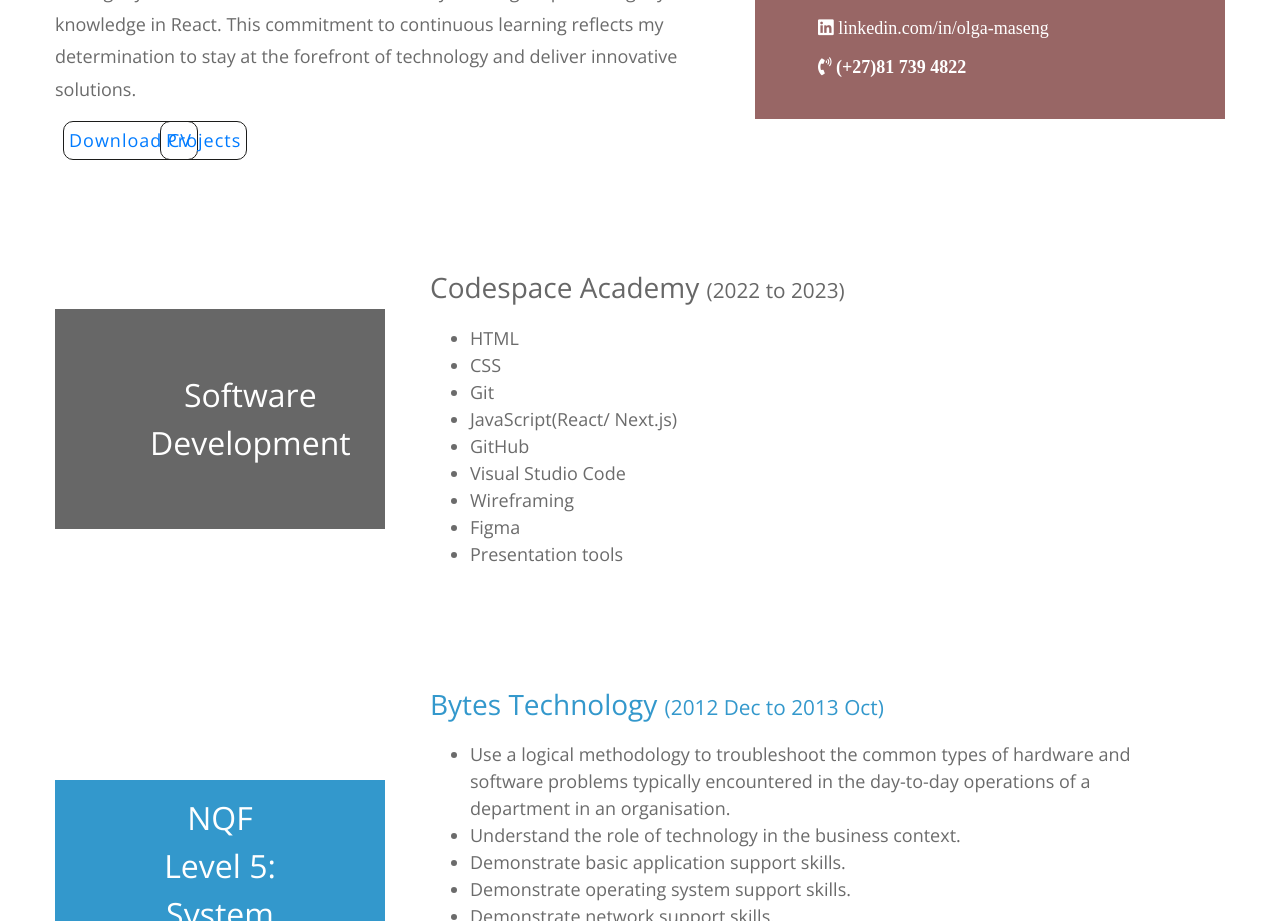
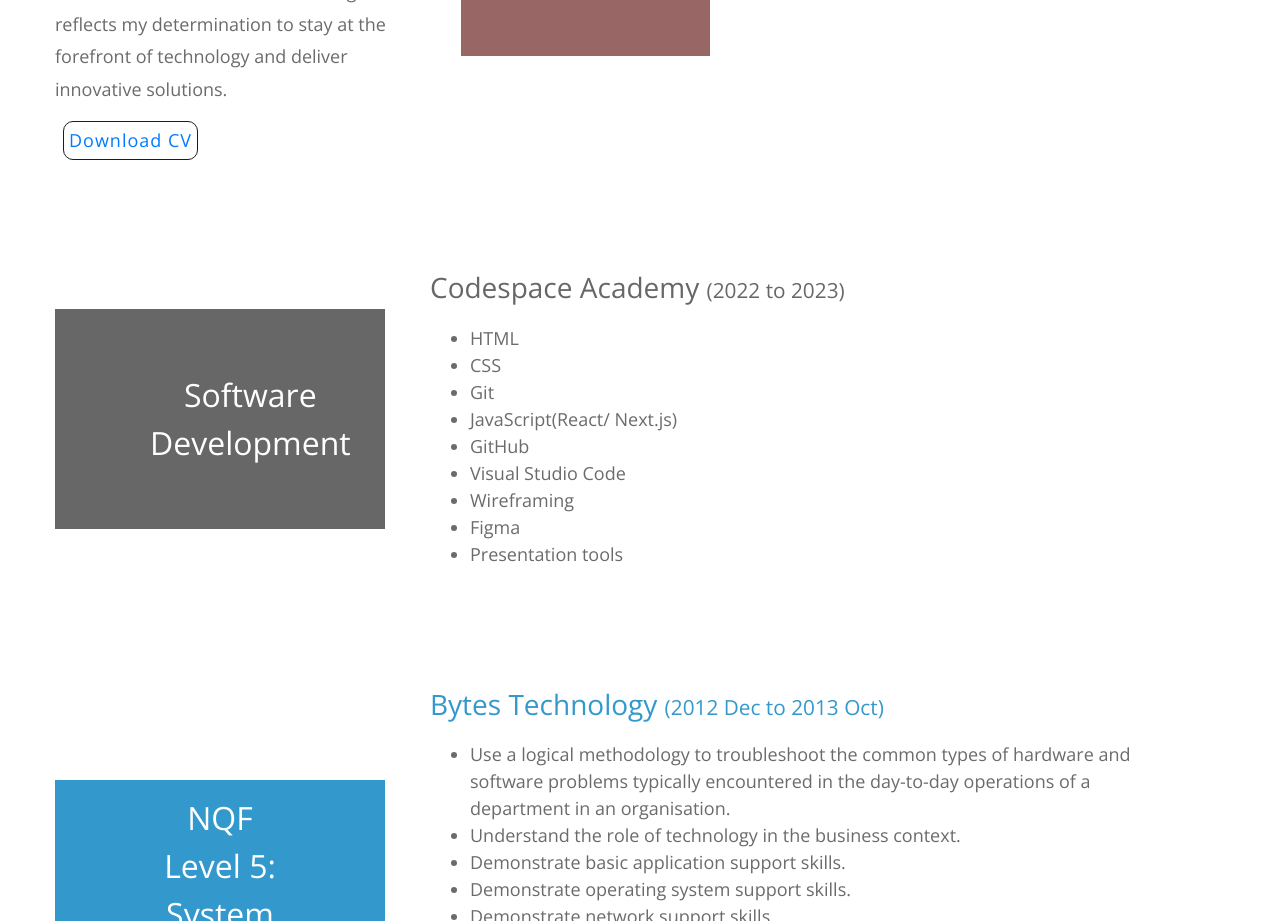
Before and after one commit to olgamaseng/My-Profile, a plain HTML site: page index.html in a window 1280 px wide. Shown: the part 1429-2350 px from the top of the page. Drawn offline with nearby package versions, Linux system fonts and the light colour scheme.

Commit message:
Update index.html

```diff
--- a/index.html
+++ b/index.html
@@ -64,8 +64,8 @@
 
   <!-- View Projects -->
  <div>
-  <a class= 'ml-12 mt-0'href="./Olga Maseng(Software Engineer).pdf" download>Projects</a>
- </div>
+  <!-- <a class= 'ml-12 mt-0'href="./Olga Maseng(Software Engineer).pdf" download>Projects</a>
+ </div>  -->
 
             </div>
           </div>
```
